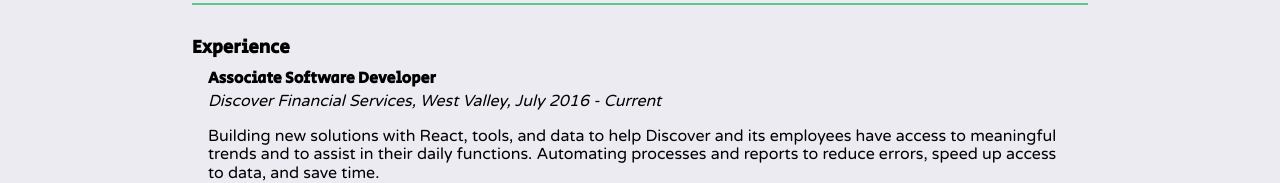
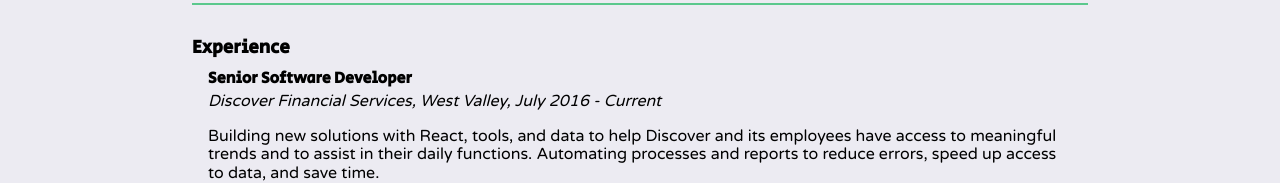
Before and after one commit to dead-alchemy/personal-site, a Next.js app: page /resume in a window 1280 px wide. Shown: the part 439-622 px from the top of the page. Built offline with nearby package versions, Linux system fonts and the light colour scheme.

Commit message:
Update resume.jsx

```diff
--- a/pages/resume.jsx
+++ b/pages/resume.jsx
@@ -79,7 +79,7 @@
 				<div className={styles["experience_container"]}>
 					<h3>Experience</h3>
 					<div className={styles["experience__job"]}>
-						<h4>Associate Software Developer</h4>
+						<h4>Senior Software Developer</h4>
 						<div className="italic">
 							Discover Financial Services, West Valley, July 2016
 							- Current
```
